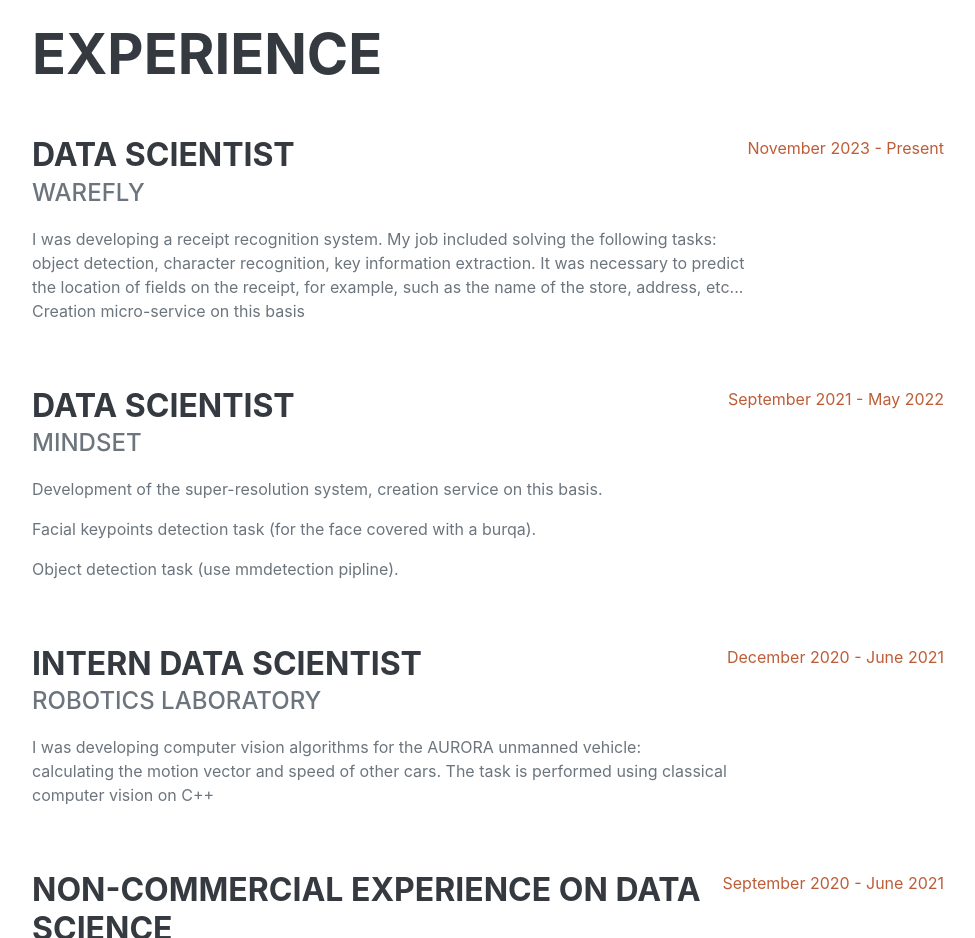
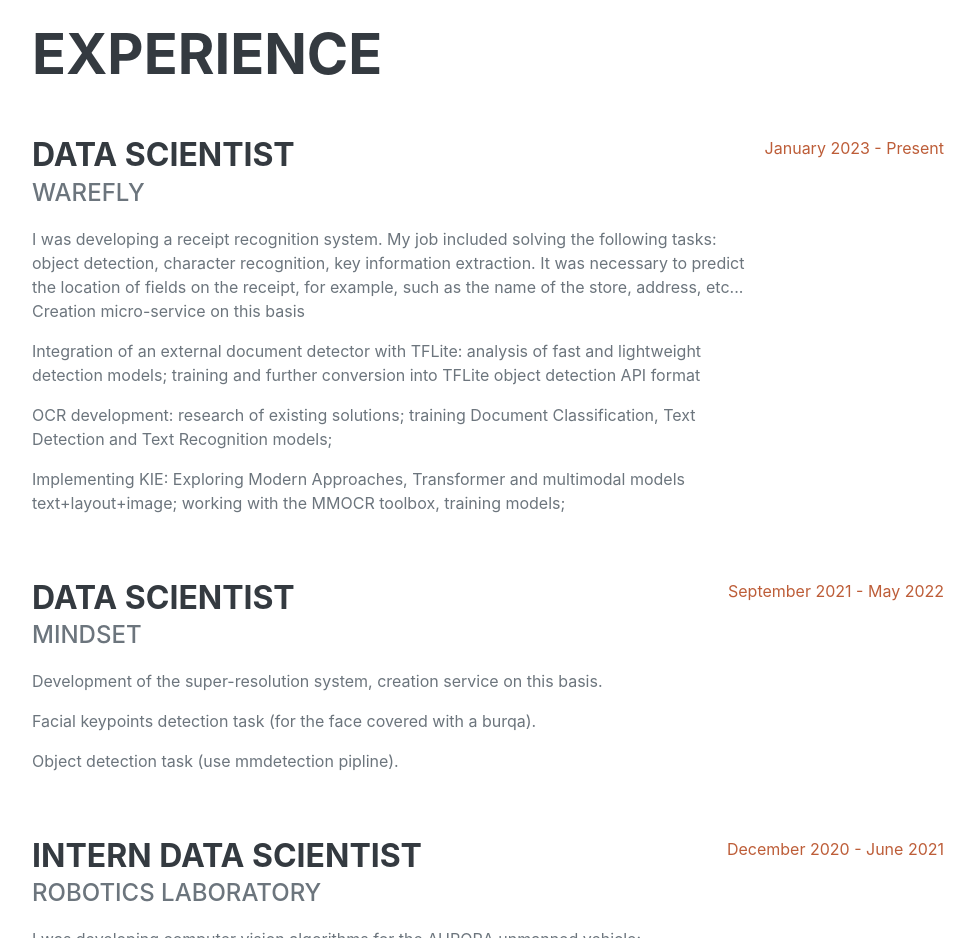
Before and after one commit to LehaShark/LehaShark.github.io, a plain HTML site: page index.html in a window 1280 px wide. Shown: the part 860-1798 px from the top of the page, without its empty margins (288-1263 px from the left). Drawn offline with nearby package versions, Linux system fonts and the light colour scheme; a web font is replaced by a local one.

Commit message:
update cv

```diff
--- a/index.html
+++ b/index.html
@@ -78,8 +78,11 @@
                             <h3 class="mb-0">Data Scientist</h3>
                             <div class="subheading mb-3">Warefly</div>
                             <p>I was developing a receipt recognition system. My job included solving the following tasks: object detection, character recognition, key information extraction. It was necessary to predict the location of fields on the receipt, for example, such as the name of the store, address, etc... Creation micro-service on this basis</p>
+                            <p>Integration of an external document detector with TFLite: analysis of fast and lightweight detection models; training and further conversion into TFLite object detection API format</p>
+                            <p>OCR development: research of existing solutions; training Document Classification, Text Detection and Text Recognition models;</p>
+                            <p>Implementing KIE: Exploring Modern Approaches, Transformer and multimodal models text+layout+image; working with the MMOCR toolbox, training models;</p>
                         </div>
-                        <div class="flex-shrink-0"><span class="text-primary">November 2023 - Present</span></div>
+                        <div class="flex-shrink-0"><span class="text-primary">January 2023 - Present</span></div>
                     </div>
                     <div class="d-flex flex-column flex-md-row justify-content-between mb-5">
                         <div class="flex-grow-1">
```
